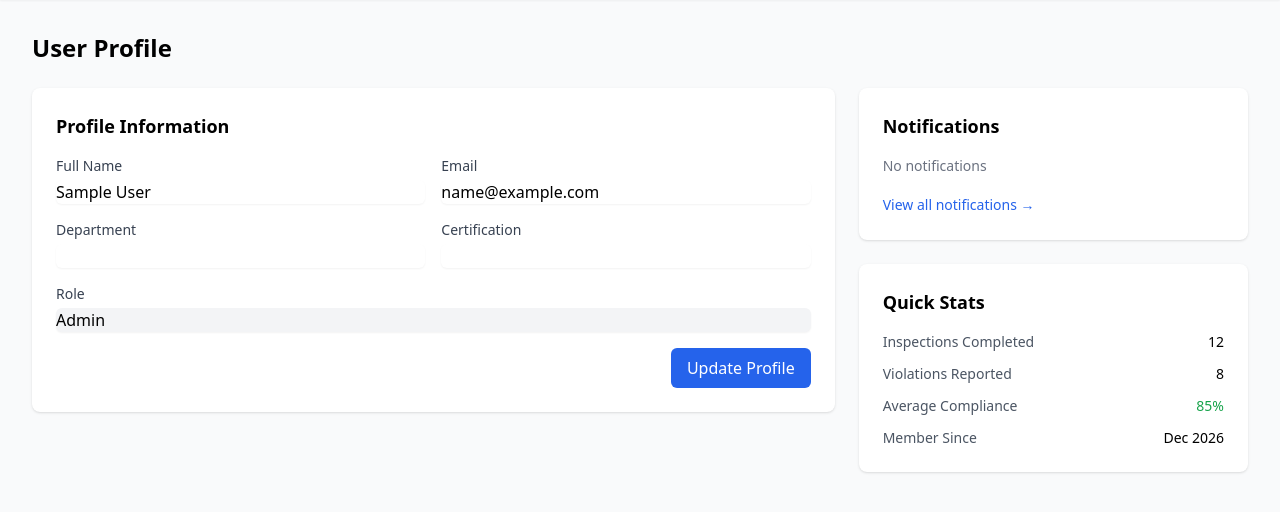
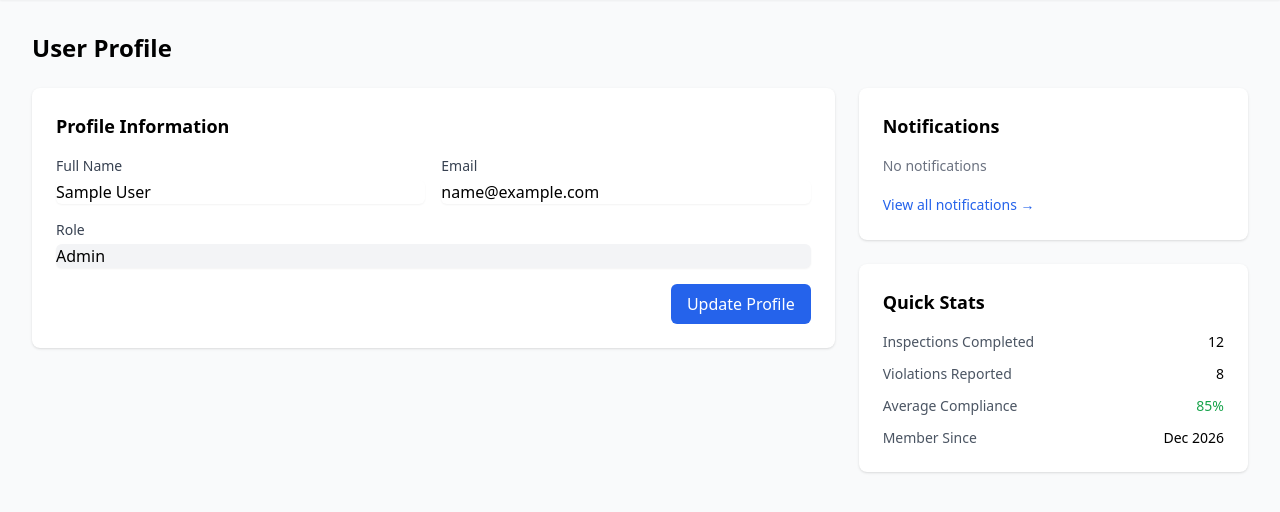
Before and after one commit to Yatogami14/lgu4, a PHP site: page /community/profile.php in a window 1280 px wide. Shown: the part 65-577 px from the top of the page. Run offline with PHP 8.4, Linux system fonts and the light colour scheme; the visitor is signed in with stand-in values (Sample User, id 1); data that the repository does not hold is empty; some libraries are stand-ins or nearby versions.

Commit message:
Initial commit

```diff
--- a/community/profile.php
+++ b/community/profile.php
@@ -104,19 +104,6 @@ $unread_count = $notification->countUnread($user->id);
                             </div>
                         </div>
 
-                        <div class="grid grid-cols-1 md:grid-cols-2 gap-4">
-                            <div>
-                                <label class="block text-sm font-medium text-gray-700">Department</label>
-                                <input type="text" name="department" value="<?php echo htmlspecialchars($user->department); ?>"
-                                       class="mt-1 block w-full border-gray-300 rounded-md shadow-sm">
-                            </div>
-                            <div>
-                                <label class="block text-sm font-medium text-gray-700">Certification</label>
-                                <input type="text" name="certification" value="<?php echo htmlspecialchars($user->certification); ?>"
-                                       class="mt-1 block w-full border-gray-300 rounded-md shadow-sm">
-                            </div>
-                        </div>
-
                         <div>
                             <label class="block text-sm font-medium text-gray-700">Role</label>
                             <input type="text" value="<?php echo ucfirst($user->role); ?>"
--- a/models/User.php
+++ b/models/User.php
@@ -34,21 +34,12 @@ class User {
         $fields = ["name", "email", "password", "role"];
         $placeholders = [":name", ":email", ":password", ":role"];
 
-        // Only include department and certification if they are not null
-        if ($this->department !== null) {
-            $fields[] = "department";
-            $placeholders[] = ":department";
-        }
-
         $query = "INSERT INTO " . $this->table_name . " (" . implode(", ", $fields) . ") VALUES (" . implode(", ", $placeholders) . ")";
 
         // Sanitize input
         $this->name = htmlspecialchars(strip_tags($this->name));
         $this->email = htmlspecialchars(strip_tags($this->email));
         $this->role = htmlspecialchars(strip_tags($this->role));
-        if ($this->department !== null) {
-            $this->department = htmlspecialchars(strip_tags($this->department));
-        }
 
         // Hash the password before saving
         $this->password = password_hash($this->password, PASSWORD_BCRYPT);
@@ -59,10 +50,6 @@ class User {
             ":password" => $this->password,
             ":role" => $this->role
         ];
-
-        if ($this->department !== null) {
-            $params[":department"] = $this->department;
-        }
 
         try {
             $pdo = $this->database->getConnection();
@@ -90,7 +77,7 @@ class User {
      * @return array|null
      */
     public function readOne() {
-        $query = "SELECT id, name, email, role, department, avatar, created_at, updated_at
+        $query = "SELECT id, name, email, role, avatar, created_at, updated_at
                   FROM " . $this->table_name . "
                   WHERE id = ? LIMIT 0,1";
 
@@ -101,7 +88,7 @@ class User {
             $this->name = $row['name'];
             $this->email = $row['email'];
             $this->role = $row['role'];
-            $this->department = $row['department'];
+            $this->department = null; // Column does not exist in DB
             $this->avatar = $row['avatar'];
             $this->created_at = $row['created_at'];
             $this->updated_at = $row['updated_at'];
@@ -119,7 +106,7 @@ class User {
      * @return array
      */
     public function readAll($role = null, $limit = 1000, $offset = 0) {
-        $query = "SELECT id, name, email, role, department, avatar, created_at
+        $query = "SELECT id, name, email, role, avatar, created_at
                   FROM " . $this->table_name;
         $params = [];
         if ($role) {
@@ -143,7 +130,6 @@ class User {
         if ($this->name !== null) { $fields[] = "name=:name"; $params[':name'] = htmlspecialchars(strip_tags($this->name)); }
         if ($this->email !== null) { $fields[] = "email=:email"; $params[':email'] = htmlspecialchars(strip_tags($this->email)); }
         if ($this->role !== null) { $fields[] = "role=:role"; $params[':role'] = htmlspecialchars(strip_tags($this->role)); }
-        if ($this->department !== null) { $fields[] = "department=:department"; $params[':department'] = htmlspecialchars(strip_tags($this->department)); }
         if ($this->avatar !== null) { $fields[] = "avatar=:avatar"; $params[':avatar'] = htmlspecialchars(strip_tags($this->avatar)); }
 
         // Only update password if a new one is provided
@@ -229,7 +215,7 @@ class User {
      * @return array
      */
     public function readByRole($role) {
-        $query = "SELECT id, name, email, role, department
+        $query = "SELECT id, name, email, role
                   FROM " . $this->table_name . "
                   WHERE role = ?
                   ORDER BY name ASC";
@@ -251,7 +237,7 @@ class User {
      * @return array
      */
     public function search($keywords) {
-        $query = "SELECT id, name, email, role, department
+        $query = "SELECT id, name, email, role
                   FROM " . $this->table_name . "
                   WHERE name LIKE ? OR email LIKE ?
                   ORDER BY name ASC";
```
Also changed, not shown: community/inspectors.php (+0 -8 lines).
